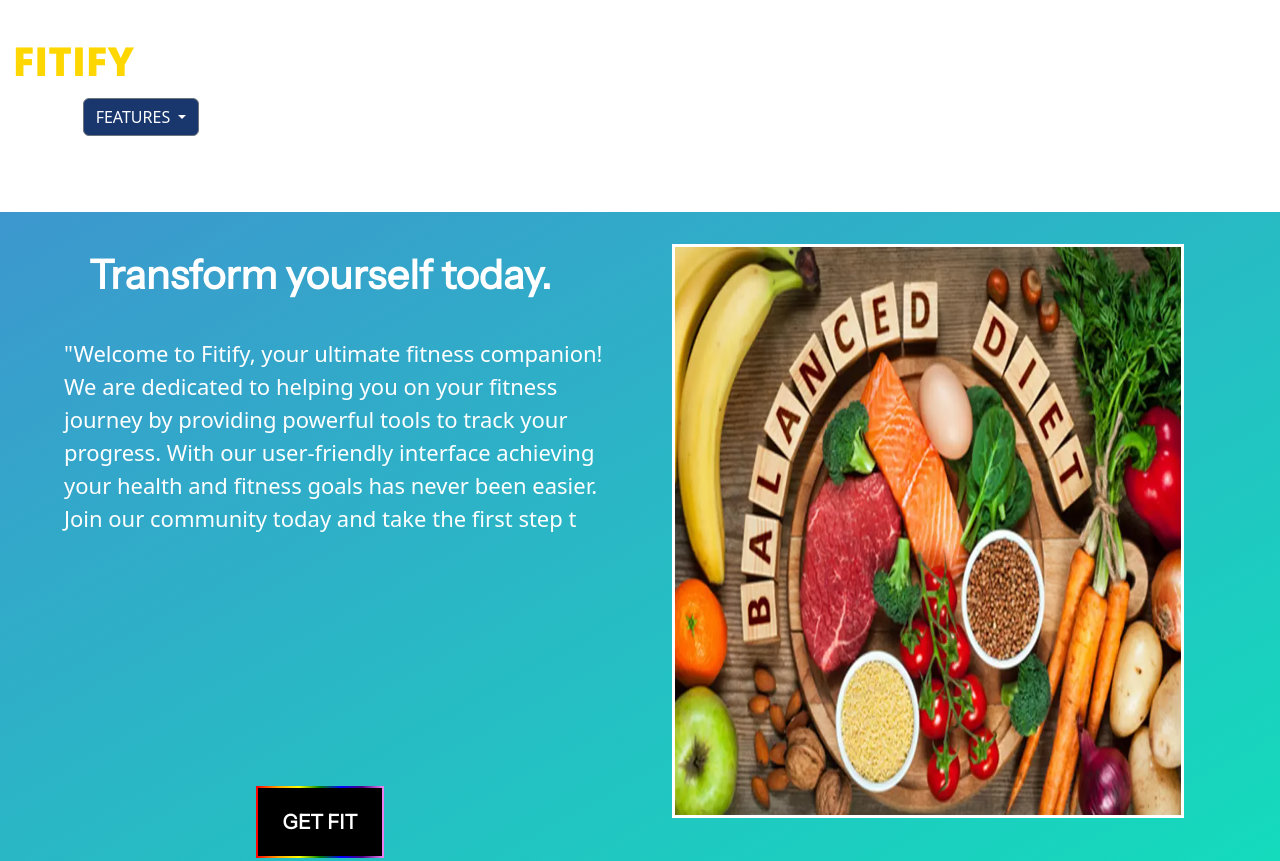
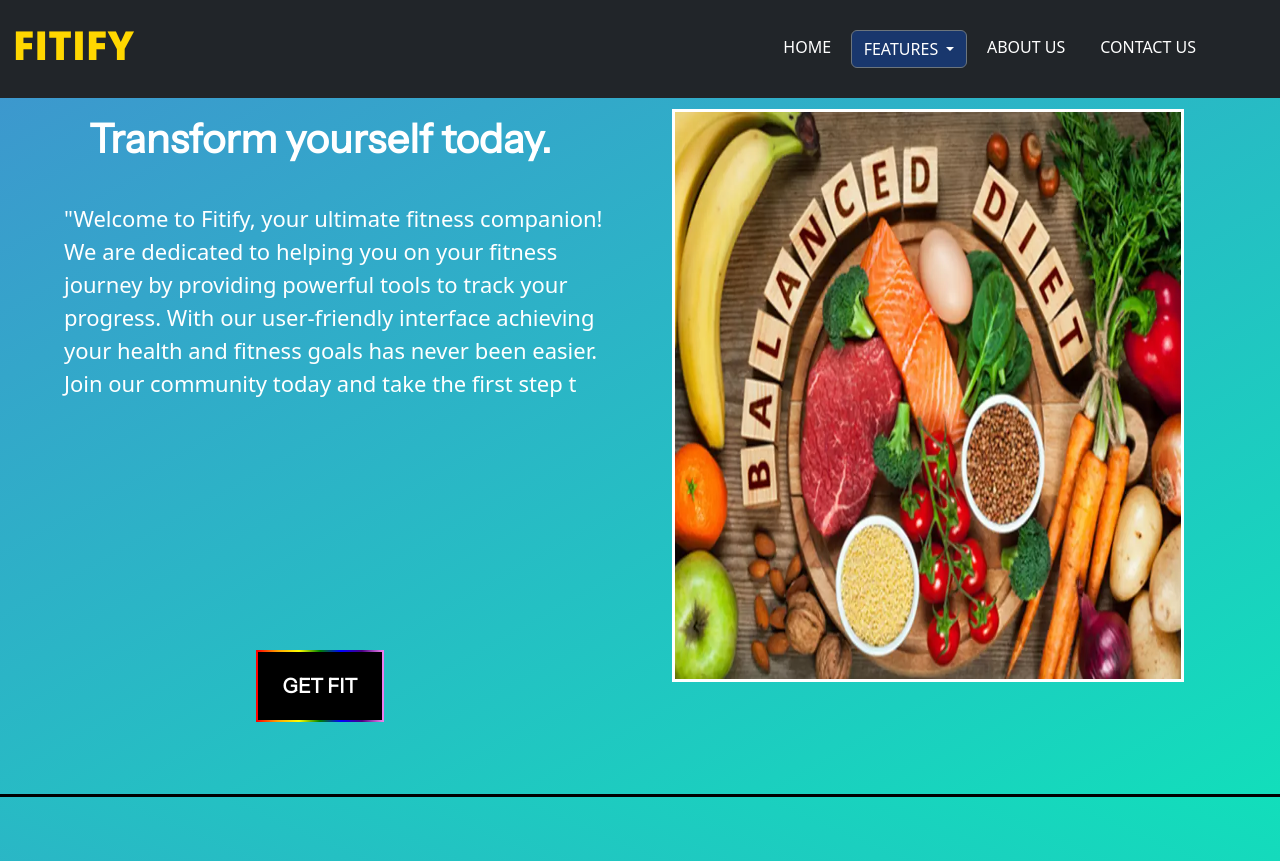
Before and after one commit to chayansurana3/FITIFY-Fitness-Tracker, a React app: page public/index.html in a window 1280 px wide. Shown: the top 861 px of the page. Built offline with nearby package versions, Linux system fonts and the light colour scheme.

Commit message:
modify homepage

```diff
--- a/public/index.html
+++ b/public/index.html
@@ -15,7 +15,8 @@
     </head>
     <body>
       <header>
-              <div class="nav-brand">K
+        <nav class="navbar bg-dark fixed-top" data-bs-theme="dark">
+            <div class="nav-brand">
                 <h1>FITIFY</h1>
             </div>
             <div class="nav-links">
@@ -24,7 +25,7 @@
                     <button class="btn btn-secondary dropdown-toggle" type="button" data-bs-toggle="dropdown" aria-expanded="false">
                       FEATURES
                     </button>
-                    <ul class="dropdown-menu gap-1 p-2 rounded-3 mx-0 shadow w-220px" data-bs-theme="light">
+                      <ul class="dropdown-menu  gap-1 p-2 rounded-3 mx-0 shadow w-220px" data-bs-theme="light">
                       <li><a class="dropdown-item rounded-2" href="./bmi.html">BMI CALCULATOR</a></li>
                       <li><a class="dropdown-item rounded-2" href="./calories.html">TRACK CALORIES</a></li>
                       <li><a class="dropdown-item rounded-2" href="./goal.html">KNOW YOUR GOAL</a></li>
```
Lines whose indentation alone changed are shown as unchanged.
